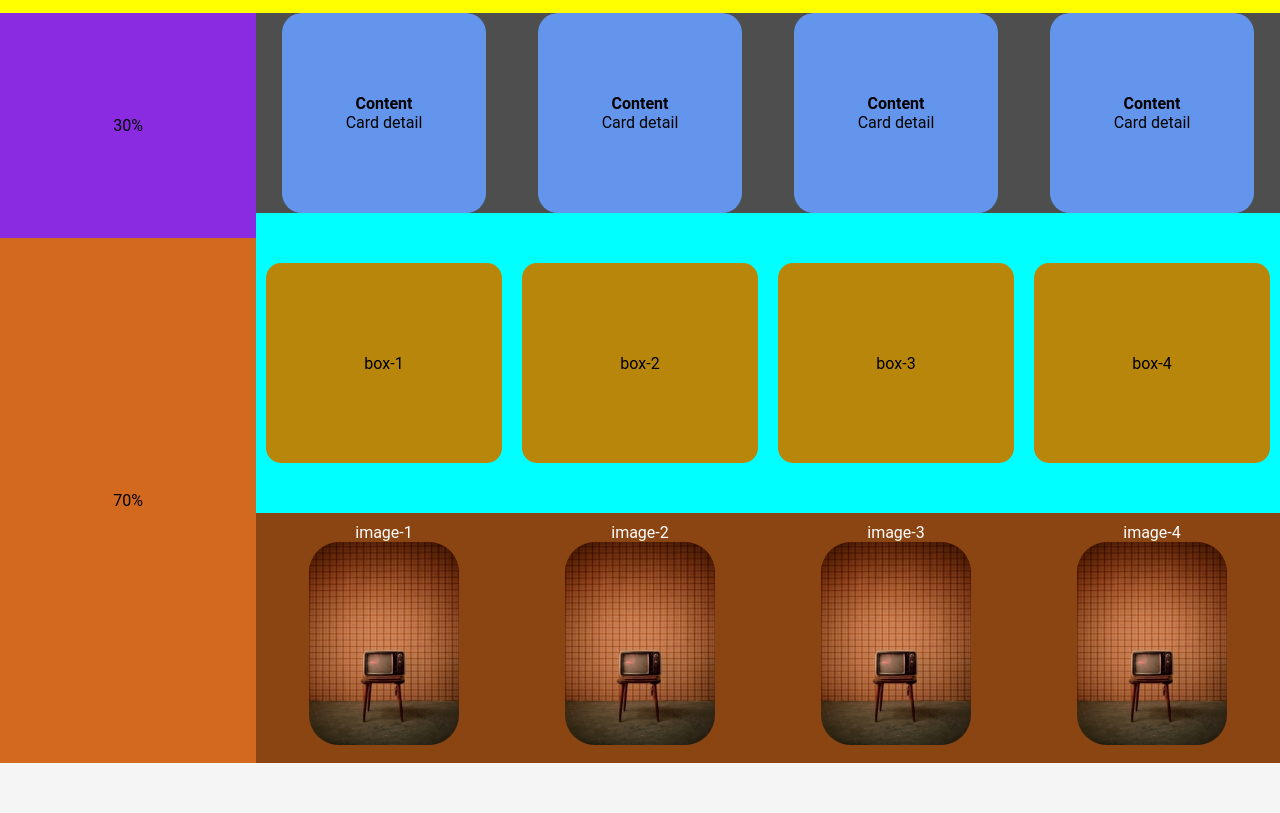
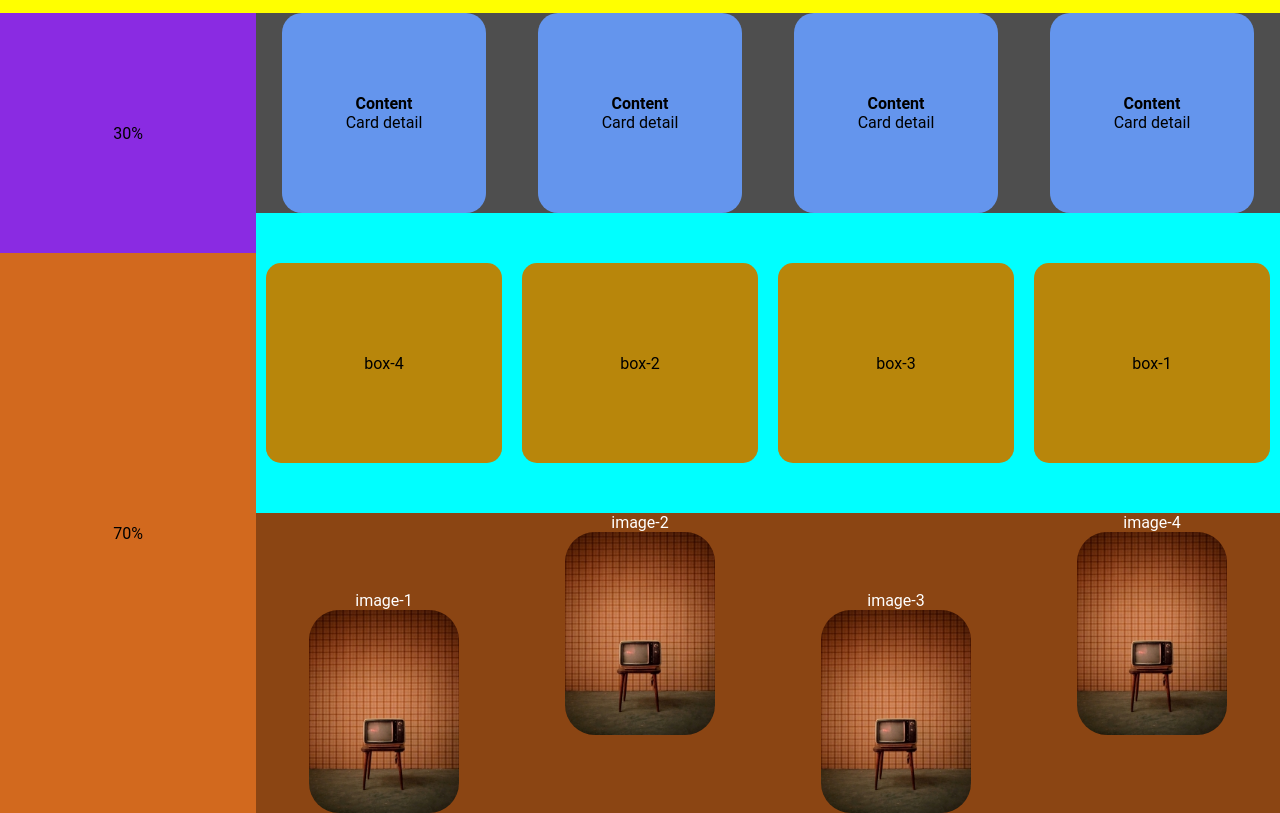
Before and after one commit to Seyidhuseyn/layout-flexible, a plain HTML site: page index.html in a window 1280 px wide. Shown: the part 57-870 px from the top of the page. Before the commit the page ends 820 px from the top, so only its background shows below. Drawn offline with Linux system fonts and the light colour scheme.

Commit message:
ikinci17:20

```diff
--- a/index.html
+++ b/index.html
@@ -48,15 +48,15 @@
                 </div>
                 <!--cards-in baglansisi-->
                 <div class="boxes">
-                    <div class="box">box-1</div>
-                    <div class="box">box-2</div>
-                    <div class="box">box-3</div>
-                    <div class="box">box-4</div>
+                    <div class="box" id="box1">box-1</div>
+                    <div class="box" id="box2">box-2</div>
+                    <div class="box" id="box3">box-3</div>
+                    <div class="box" id="box4">box-4</div>
                 </div>
                 <div class="images">
-                    <div class="image">image-1<img src="img1.jpg" alt=""></div>
-                    <div class="image">image-2<img src="img1.jpg" alt=""></div>
-                    <div class="image">image-3<img src="img1.jpg" alt=""></div>
+                    <div class="image" id="img1">image-1<img src="img1.jpg" alt=""></div>
+                    <div class="image" id="img2">image-2<img src="img1.jpg" alt=""></div>
+                    <div class="image" id="img3">image-3<img src="img1.jpg" alt=""></div>
                     <div class="image" id="img4">image-4<img src="img1.jpg" alt=""></div>
                 </div>
             </div> <!--main burada baglandi-->
--- a/style.css
+++ b/style.css
@@ -10,7 +10,7 @@ body {
 }
 .container {
     background-color: yellow;
-    height: 820px;
+    height: 870px;
     display: flex;
     flex-direction: column;
     justify-content: space-between;
@@ -32,7 +32,7 @@ body {
 .content {
     background-color: red;
     display: flex;
-    height: 750px;
+    height: 800px;
 }
 .left-side {
     background-color: royalblue;
@@ -90,21 +90,27 @@ body {
     border-radius: 15px;
     height: 200px;
 }
+#box1 {order: 4;}
+#box2 {order: 2;}
+#box3 {order: 3;}
+#box4 {order: 1;}
 .images {
     display: flex;
     align-self: center;
     justify-content: space-around;
+    height: 300px;
 }
 .image {
     display: flex;
     flex-direction:column;
-    /* justify-content: space-around; */
     align-items: center;
     color: white;
-    margin: 10px auto;
     flex: 1;
 }
 .image img {
     border-radius: 30px;
     width: 150px;
 }
+#img1, #img3 {
+    align-self: flex-end;
+}
```
